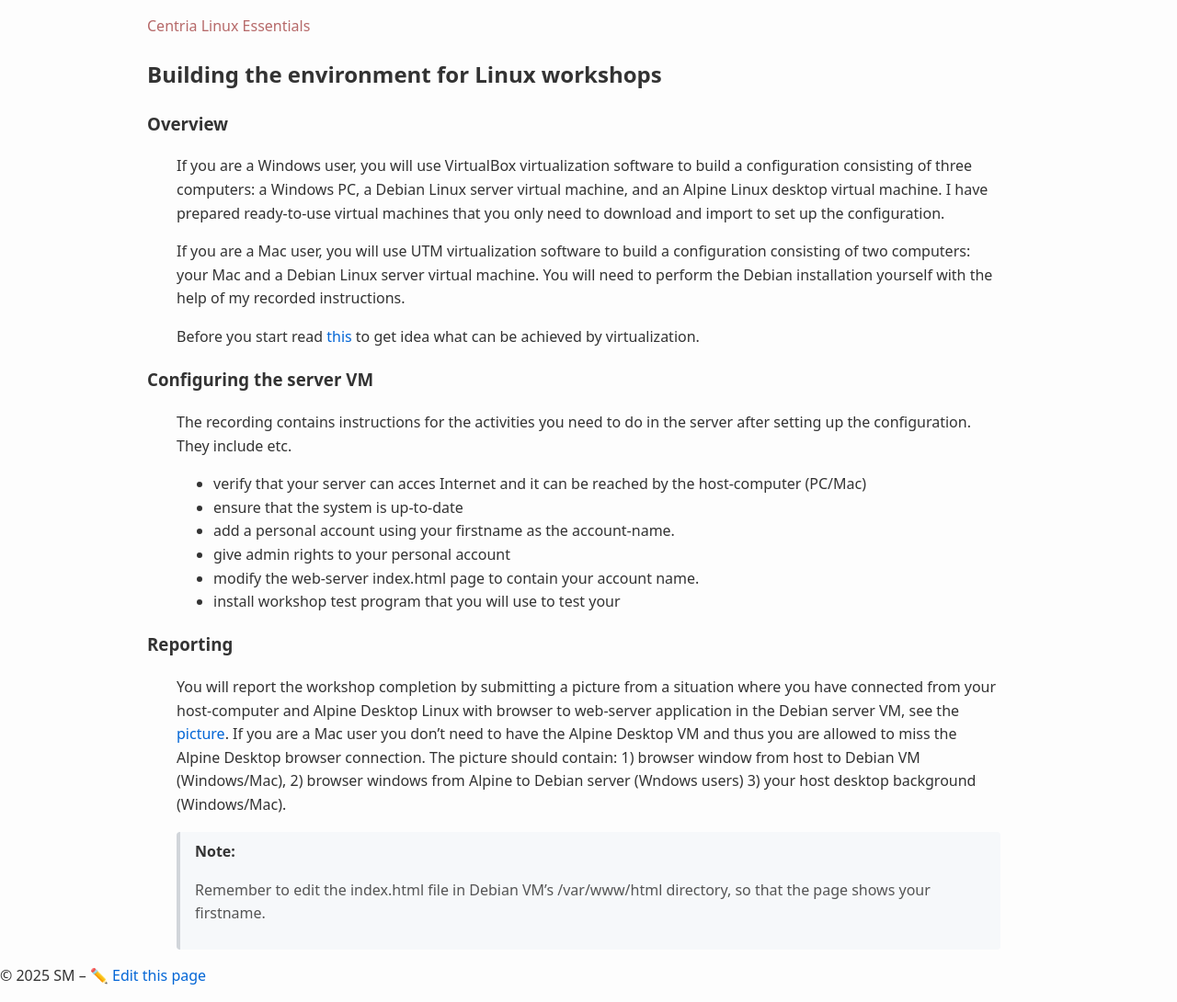
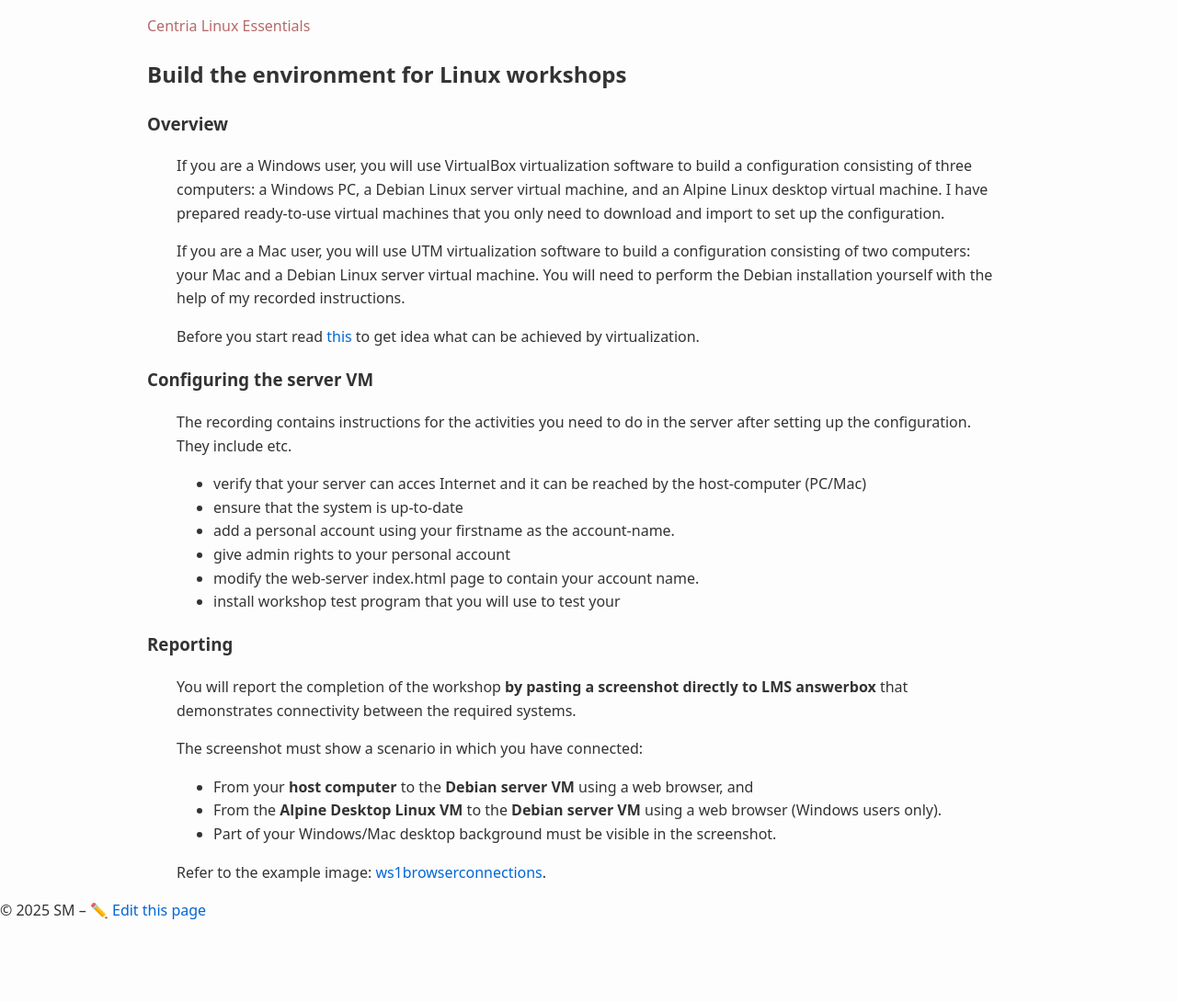
Before and after one commit to averkoc/lxprivate, a Jekyll site: the page built from docs/ws1.md, in a window 1280 px wide. Shown: the whole page at 92% size. Built offline with Jekyll 4.4.1, drawn with Linux system fonts in a browser that asks for light colours; after the commit the page ends 1020 px from its top, so only the background shows below that.

Commit message:
Sync docs

```diff
--- a/docs/ws1.md
+++ b/docs/ws1.md
@@ -3,7 +3,7 @@ title: ""
 layout: default
 ---
 
-## Building the environment for Linux workshops
+## Build the environment for Linux workshops
 ### Overview
 
 If you are a Windows user, you will use VirtualBox virtualization software to build a configuration consisting of three computers: a Windows PC, a Debian Linux server virtual machine, and an Alpine Linux desktop virtual machine. I have prepared ready-to-use virtual machines that you only need to download and import to set up the configuration.
@@ -24,6 +24,11 @@ The recording contains instructions for the activities you need to do in the ser
 
 
 ### Reporting
-You will report the workshop completion by submitting a picture from a situation where you have connected from your host-computer and Alpine Desktop Linux with browser to web-server application in the Debian server VM, see the [picture](../images/ws1browserconnections.png). If you are a Mac user you don't need to have the Alpine Desktop VM and thus you are allowed to miss the Alpine Desktop browser connection. The picture should contain: 1) browser window from host to Debian VM (Windows/Mac), 2) browser windows from Alpine to Debian server (Wndows users) 3) your host desktop background (Windows/Mac).
+You will report the completion of the workshop **by pasting a screenshot directly to LMS answerbox** that demonstrates connectivity between the required systems.
 
-> Remember to edit the index.html file in Debian VM's /var/www/html directory, so that the page shows your firstname.
+The screenshot must show a scenario in which you have connected:
+- From your **host computer** to the **Debian server VM** using a web browser, and
+- From the **Alpine Desktop Linux VM** to the **Debian server VM** using a web browser (Windows users only).
+- Part of your Windows/Mac desktop background must be visible in the screenshot.
+
+Refer to the example image: [ws1browserconnections](../images/ws1browserconnections.png).
```
